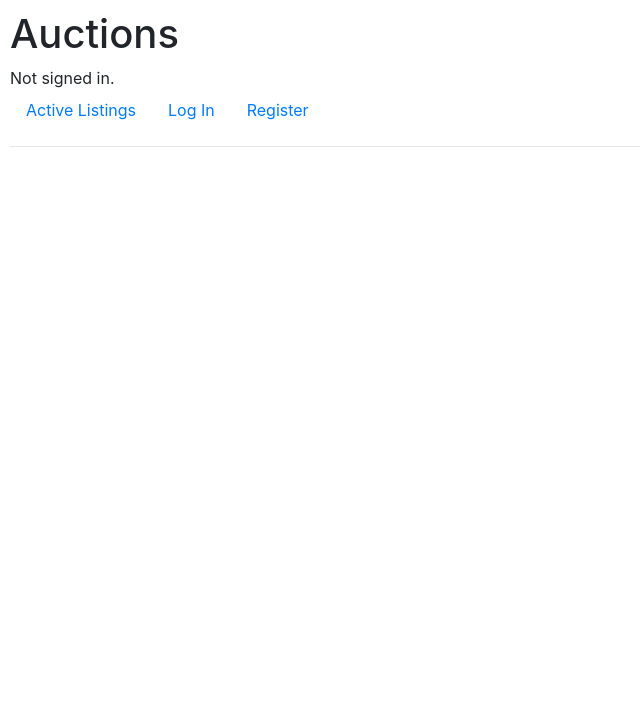
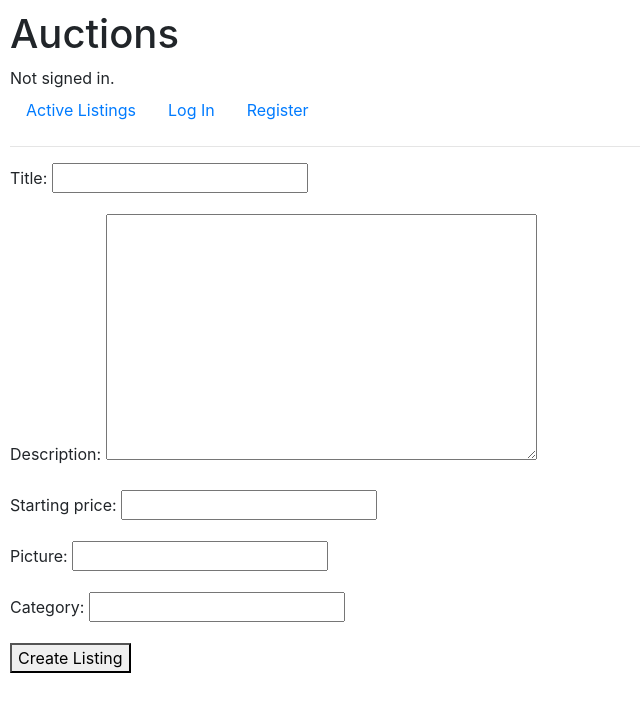
Before and after one commit to TheMisu/HarvardCommerce, a Django app: template auctions/templates/auctions/create.html in a window 1280 px wide. Shown: the top 712 px of the page, without its empty margins (0-640 px from the left). Run offline with Django 3.2, Linux system fonts and the light colour scheme; the template is opened without the code that fills it: values that come from a table or form of the project are taken from there, others are empty; some libraries are stand-ins or nearby versions.

Commit message:
Wrote the basic layout for the create listing page.

```diff
--- a/auctions/models.py
+++ b/auctions/models.py
@@ -8,7 +8,7 @@ class User(AbstractUser):
 # Auction Listing model
 class Listing(models.Model):
     title = models.CharField(max_length=255)
-    description = models.TextField
+    description = models.TextField(null=True)
     starting_price = models.DecimalField(max_digits=9, decimal_places=2)
     curr_price = models.DecimalField(max_digits=9, decimal_places=2, default=0.00)
     date_time_creation = models.DateTimeField(auto_now_add=True)
--- a/auctions/templates/auctions/create.html
+++ b/auctions/templates/auctions/create.html
@@ -1 +1,11 @@
 {% extends "auctions/layout.html" %}
+
+{% block body %}
+
+<form method="POST">
+    {% csrf_token %}
+    {{ form.as_p }}
+    <button type="submit">Create Listing</button>
+</form>
+
+{% endblock %}
--- a/auctions/urls.py
+++ b/auctions/urls.py
@@ -6,5 +6,6 @@ urlpatterns = [
     path("", views.index, name="index"),
     path("login", views.login_view, name="login"),
     path("logout", views.logout_view, name="logout"),
-    path("register", views.register, name="register")
+    path("register", views.register, name="register"),
+    path("create/", views.create, name="create")
 ]
```
Also changed, not shown: auctions/views.py (+8 -0 lines), auctions/migrations/0008_listing_description.py (added).
